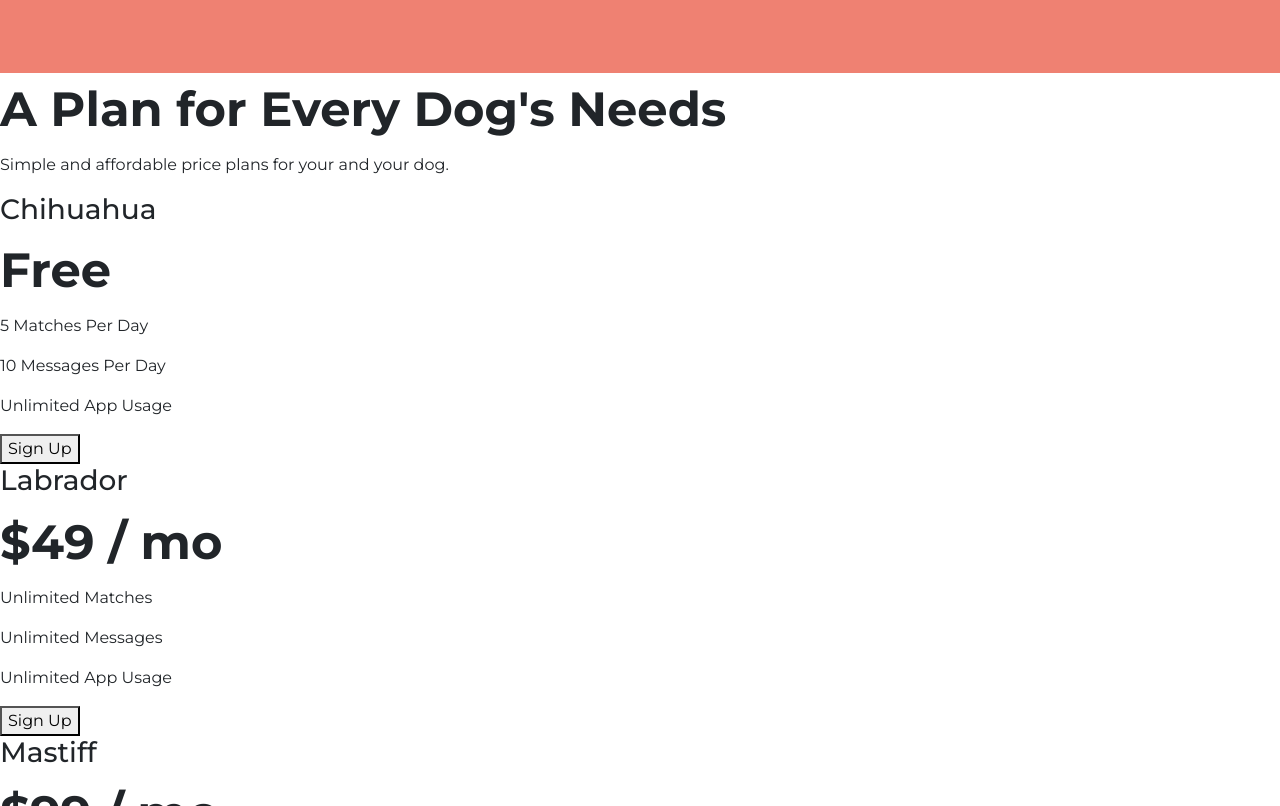
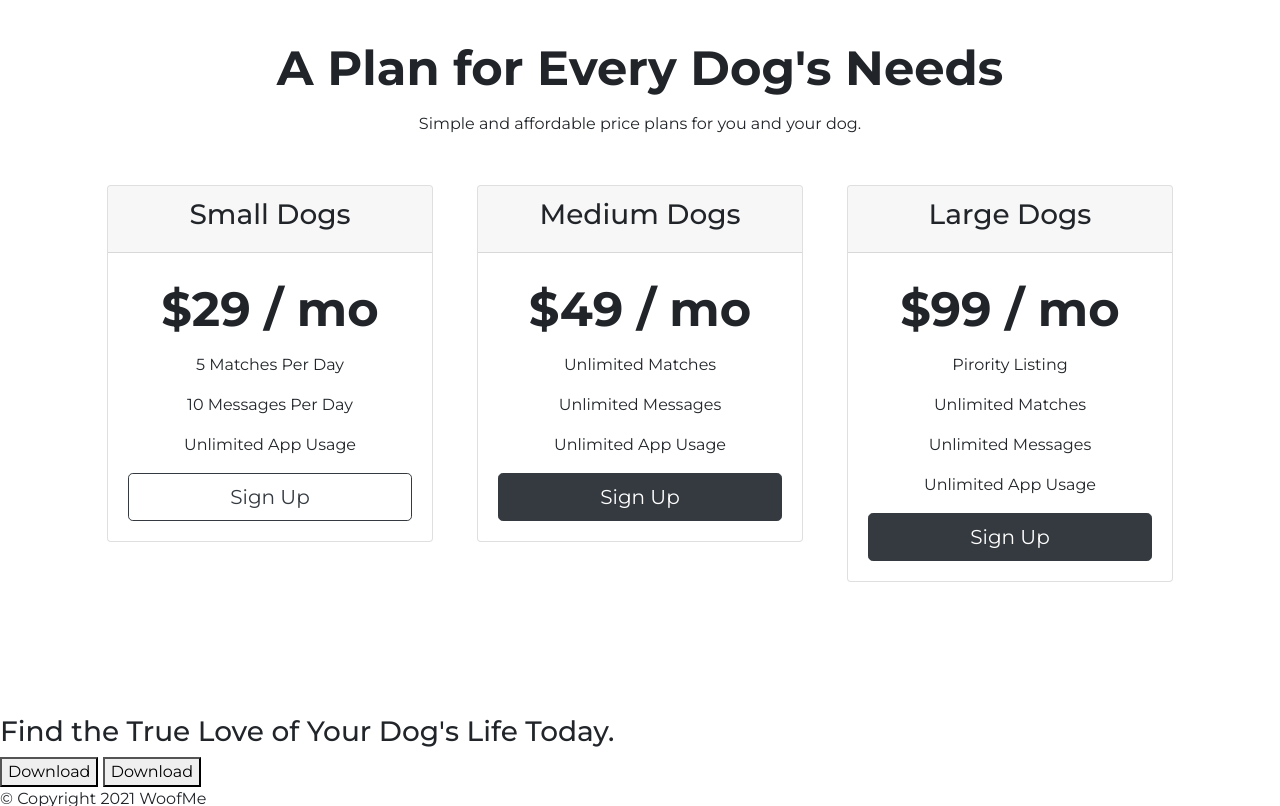
Before and after one commit to rohit-vrrr/WoofMe-Web-Design-Bootstrap, a plain HTML site: page index.html in a window 1280 px wide. Shown: the part 1994-2800 px from the top of the page. Drawn offline with nearby package versions, Linux system fonts and the light colour scheme.

Commit message:
Bootstrap cards & z-index
Added card decks and CSS z-index for "#features" and ".title-image"
#features {position: relative;}
.title-image {position: absolute;}

```diff
--- a/css/styles.css
+++ b/css/styles.css
@@ -9,6 +9,10 @@ h2 {
   font-weight: 700;
   font-size: 3rem;
   line-height: 1.5;
+}
+p {
+  font-family: 'Montserrat', sans-serif;
+  font-weight: 400;
 }
 em {
   font-family: 'Montserrat', sans-serif;
@@ -26,6 +30,8 @@ body {
 #features {
   text-align: center;
   padding: 7% 15%;
+  background-color: #fff;
+  position: relative;
 }
 #testimonials {
   text-align: center;
@@ -37,9 +43,14 @@ body {
   background-color: #ef8172;
   padding-bottom: 3%;
 }
+#pricing {
+  text-align: center;
+  padding: 100px;
+}
 
+/* Title */
 .container-fluid {
-  padding: 3% 15%;
+  padding: 3% 15% 5.5%;
 }
 /* Navigation Bar */
 .navbar {
@@ -66,6 +77,8 @@ body {
 .title-image {
   width: 60%;
   transform: rotate(25deg);
+  position: absolute;
+  right: 30%;
 }
 
 /* Features */
@@ -105,3 +118,8 @@ body {
   width: 10%;
   margin: 20px 20px 50px;
 }
+
+/* Pricing */
+.pricing-column {
+  padding: 3% 2%;
+}
--- a/index.html
+++ b/index.html
@@ -125,29 +125,56 @@
   <!-- Pricing -->
   <section id="pricing">
     <h2>A Plan for Every Dog's Needs</h2>
-    <p>Simple and affordable price plans for your and your dog.</p>
+    <p>Simple and affordable price plans for you and your dog.</p>
 
-    <h3>Chihuahua</h3>
-    <h2>Free</h2>
+    <div class="row">
+      <div class="col-lg-4 col-md-6 pricing-column">
+        <div class="card">
+          <div class="card-header">
+            <h3>Small Dogs</h3>
+          </div>
+          <div class="card-body">
+            <h2>$29 / mo</h2>
             <p>5 Matches Per Day</p>
             <p>10 Messages Per Day</p>
             <p>Unlimited App Usage</p>
-    <button type="button">Sign Up</button>
+            <button type="button" class="btn btn-lg btn-block btn-outline-dark">Sign Up</button>
+          </div>
+        </div>
+      </div>
 
-    <h3>Labrador</h3>
+      <div class="col-lg-4 col-md-6 pricing-column">
+        <div class="card">
+          <div class="card-header">
+            <h3>Medium Dogs</h3>
+          </div>
+          <div class="card-body">
             <h2>$49 / mo</h2>
             <p>Unlimited Matches</p>
             <p>Unlimited Messages</p>
             <p>Unlimited App Usage</p>
-    <button type="button">Sign Up</button>
+            <button type="button" class="btn btn-lg btn-block btn-dark">Sign Up</button>
+          </div>
+        </div>
+      </div>
 
-    <h3>Mastiff</h3>
+      <div class="col-lg-4 pricing-column">
+        <div class="card">
+          <div class="card-header">
+            <h3>Large Dogs</h3>
+          </div>
+          <div class="card-body">
             <h2>$99 / mo</h2>
             <p>Pirority Listing</p>
             <p>Unlimited Matches</p>
             <p>Unlimited Messages</p>
             <p>Unlimited App Usage</p>
-    <button type="button">Sign Up</button>
+            <button type="button" class="btn btn-lg btn-block btn-dark">Sign Up</button>
+          </div>
+        </div>
+      </div>
+    </div>
+
   </section>
 
   <!-- Call to Action -->
```
Lines whose indentation alone changed are shown as unchanged.
